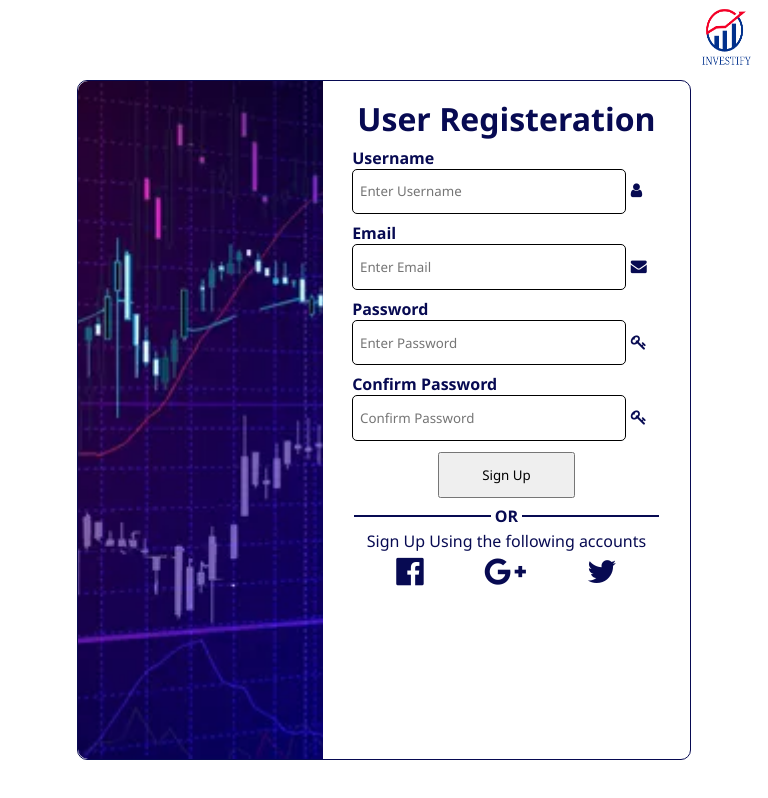
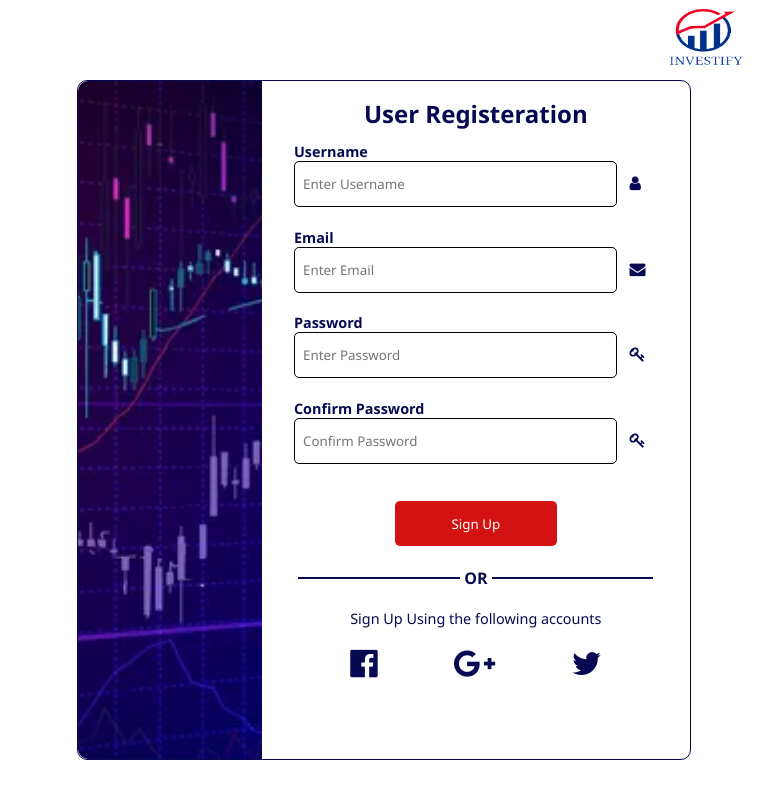
Before and after one commit to MuhammadFASEEH2002/SZABIST-UI-design-SignUp-Page-Assignment, a plain HTML site: page signup.html in a window 768 px wide. Drawn offline with Linux system fonts and the light colour scheme.

Commit message:
7/5/2023 ( Added tablet responsiveness in sign up page)

```diff
--- a/signup.css
+++ b/signup.css
@@ -89,7 +89,6 @@ nav{
     margin-left: 5%;
 }
 .middle button{
-
     margin-top: 5%;
     display: flex;
     align-items: center;
@@ -99,6 +98,10 @@ nav{
     margin: 0 auto;
     margin-top: 3%;
     cursor: pointer;
+    background-color: #D21312;
+    color: white;
+    border: none;
+    border-radius: 5px;
 }
 .p1{
     text-align: center;
@@ -137,6 +140,10 @@ footer{
     font-weight: bold;
 }
 @media screen and (max-width: 480px) {
+    .logo{
+        height: 10%;
+        width: 20%;
+    }
     .left{
         width: 0;
         height: 0;
@@ -171,5 +178,40 @@ footer{
     }
 }
 @media screen and (min-width: 481px) and (max-width: 768px){
-
+    .logo{
+        height: 10%;
+        width: 15%;
+    }
+    .left{
+        width: 30%;
+        height: 100%;
+    }
+    .middle{
+        height: 100%;
+        width: 70%;
+    }
+    .middle h1{
+        font-size: 1.5em;
+    }
+    .middle button{
+        margin-top: 7%;
+        margin-bottom: 3%;
+    }
+    .input-icons{
+        margin-top: 3%;
+        margin-bottom: 2%;
+    }
+    .input-icons p{
+        font-size: 0.9em;
+    }
+    .input-icons i{
+        padding-left: 2%;
+    }
+    .p1{
+        margin-top: 5%;
+        font-size: 0.9em;
+    }
+    .icons-social{
+        margin-top: 4%;
+    }
 }
--- a/style.css
+++ b/style.css
@@ -94,8 +94,6 @@ footer{
     .logo{
         height: 10%;
         width: 20%;
-        position: absolute;
-        right: 0;
     }
     .div-1{
         padding-top: 22%;
@@ -126,8 +124,6 @@ footer{
     .logo{
         height: 10%;
         width: 15%;
-        position: absolute;
-        right: 0;
     }
     .div-1{
         padding-top: 15%;
```
